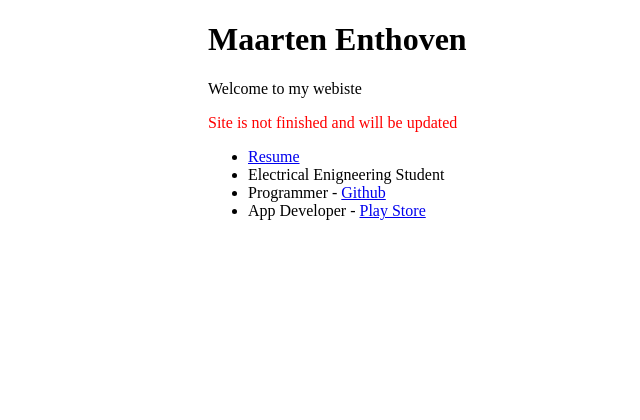
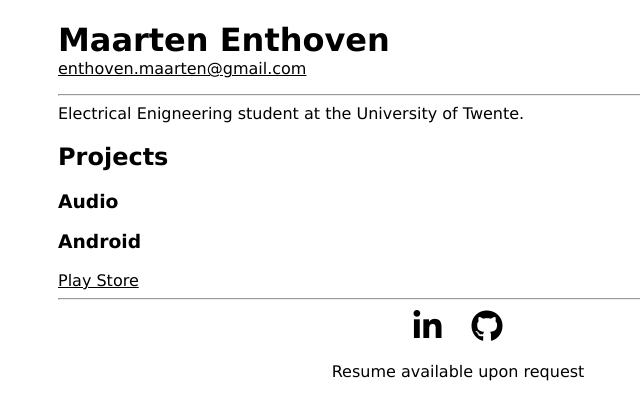
Before and after one commit to MEnthoven/menthoven.github.io, a plain HTML site: page index.html in a window 1280 px wide. Shown: the whole page, without its empty margins (182-822 px from the left). Drawn offline with Linux system fonts and the light colour scheme.

Commit message:
finshed layout

```diff
--- a/index.html
+++ b/index.html
@@ -1,23 +1,70 @@
 <!DOCTYPE html>
+
 <html>
+
     <head>
+		<!-- for google search console -->
+		<meta name="google-site-verification" content="pKScBvtz-NAr2q-WLNRcpdtsAB9norgh-Ncy_vcyT04" />
+		<meta charset="UTF-8"/>
+		<!-- shown by google as description -->
+		<meta name="description" content="Maarten Enthoven. Enschede, The Netherlands. Electrical Engineer at the University of Twente. Hobbyist Android App Developer.">
+		<!-- keywords tag is not used by search indexes -->
+		<meta name="author" content="Maarten Enthoven">
+		<title>Maarten Enthoven</title>
+
         <link rel="stylesheet" type="text/css" href="myStyle.css">
+		<link href="http://maxcdn.bootstrapcdn.com/font-awesome/latest/css/font-awesome.min.css" rel="stylesheet">
+		<!-- <link rel="stylesheet" href="font-awesome-4.6.3/css/font-awesome.min.css"> -->
+		<script type="text/javascript" src="javascript.js"></script>
+
 	</head>
+
 	<body>
-    <div id="centerContainer">
+	<div id="wrap">
+
+	<div id="content">
+
+	<!-- <p id="alert">Site is not finished and will be updated</p> -->
+
+	<header>
 		<h1>Maarten Enthoven</h1>
+		<a id="a_email" target="_blank">
+			<p> <span id="span_email"></span> <p>
+		</a>
+	</header>
 
-        <p> Welcome to my webiste</p>
+	<hr>
 
-        <p id="alert">Site is not finished and will be updated</p>
+	<main>
+		Electrical Enigneering student at the University of Twente.
 
+		<h2> Projects </h2>
 
+		<h3> Audio </h3>
+		<h3> Android </h3>
+		<a href="https://play.google.com/store/apps/developer?id=M.Enthoven" target="_blank"> <p> Play Store </p> </a>
+
+	</main>
+	</div>
+
+	<hr>
+
+	<footer>
 			<ul>
-            <li><a href="https://google.com"> Resume </a></li>
-            <li>Electrical Enigneering Student</li>
-            <li>Programmer - <a href="https://github.com/MEnthoven"> Github </a></li>
-            <li>App Developer - <a href="https://play.google.com/store/apps/developer?id=M.Enthoven&hl=nl_NL"> Play Store </a>  </li>
+
+				<li><a href="https://nl.linkedin.com/in/maarten-enthoven-228986112" target="_blank" aria-label="LinkedIn">
+					<i class="fa fa-linkedin" aria-hidden="true" title="LinkedIn"></i>
+				</a></li>
+
+				<li><a href="https://github.com/MEnthoven" target="_blank" aria-label="Github">
+					<i class="fa fa-github" aria-hidden="true" title="Github"></i>
+				</a></li>
+
 			</ul>
+			<p>
+				Resume available upon request
+			<p>
+	</footer>
 
 	</div>
 	</body>
--- /dev/null
+++ b/javascript.js
@@ -0,0 +1,11 @@
+window.onload = function () {
+	var user = 'enthoven.maarten';
+	var domain = 'gmail.com';
+
+	var span_email = document.getElementById("span_email");
+	span_email.textContent= user + "@" + domain;
+
+	var a_email = document.getElementById("a_email");
+	a_email.setAttribute("href", "mailto:" + user + "@" + domain);
+
+}
--- a/myStyle.css
+++ b/myStyle.css
@@ -1,23 +1,63 @@
+/*Start with the font you want, and end with a generic family,*/
 body {
-    margin: 0;
-    padding: 0;
     background-color: white;
-    width: 750px;
-    width: 100%;
-    text-align: center;
+	font-family: "Lucida Sans Unicode", "Lucida Grande", sans-serif;
 }
 
-#centerContainer {
-    width: 500px;
-    text-align: left;
-    margin: 0px auto;
+#wrap {
+    max-width: 800px;
+	margin:auto;
+	/*border-color: red;
+	border-style: solid;   */
+}
+
+#content {
+	text-align: left;
+
+	/* border-style: solid;
+    border-color: green; */
+}
+
+header h1 {
+	margin-bottom: 0;
+}
+
+footer {
+	text-align: center;
+}
+
+footer ul{
+	/*border-style: solid;
+    border-color: black;	*/
+	margin: 0;
+	padding: 0;
+}
+
+footer ul li {
+    display: inline;
+	margin: 0px 10px;
+	font-size: 2em
+}
+
+/* a:hover must come after link and visited, active comes after hover */
+a:link    {
+	color:black;
+	text-decoration:none;
+}
+a:visited {
+	color:black;
+	text-decoration:none;
+}
+a:hover, a:active {
+	color: red;
+}
+
+a p {
+	padding: 0px;
+	margin: 0px;
+	text-decoration: underline
 }
 
 #alert{
     color: red
 }
-
-h1 {
-    text-align: left;
-    color: black;
-}
```
Lines whose indentation alone changed are shown as unchanged.
